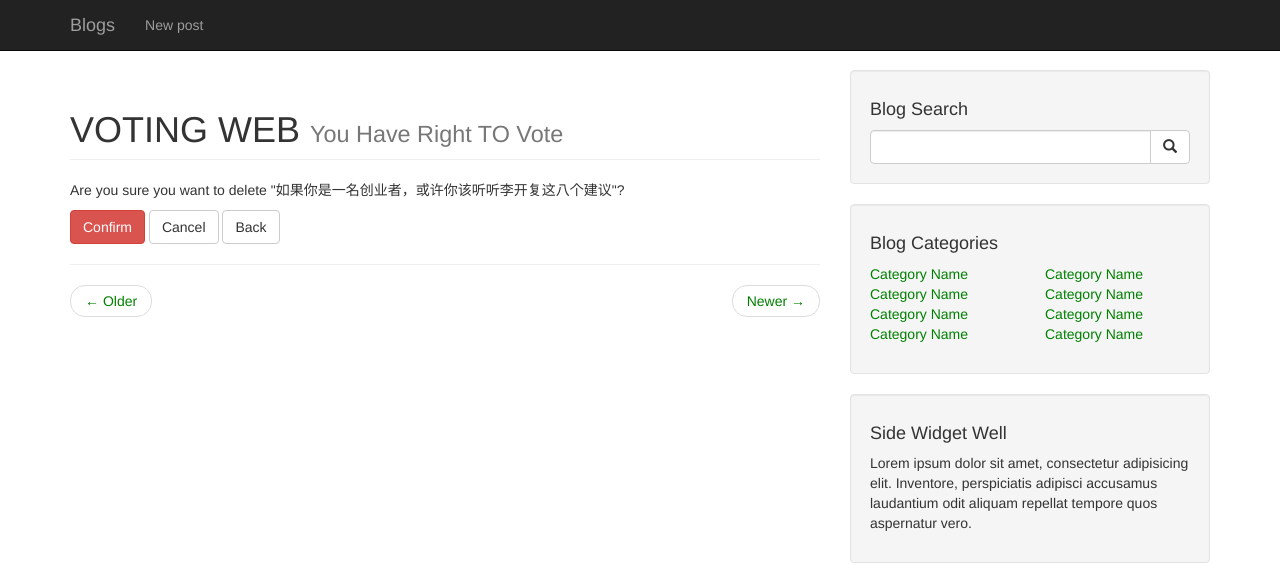
After one commit to NameNolen/Django-workshop, a Django app: page /polls/delete/4/ in a window 1280 px wide. The commit adds this page. Shown: the top 582 px of the page. Run offline with Django 3.2, Linux system fonts and the light colour scheme; data comes from the database, SQL or seed files in the repository; both versions use the stored data as it was after the commit; some libraries are stand-ins or nearby versions.

Commit message:
modified:   mysite/db.sqlite3 	modified:   mysite/polls/templates/polls/base.html 	new file:   mysite/polls/templates/polls/blog_confirm_delete.html 	modified:   mysite/polls/templates/polls/detail.html 	modified:   mysite/polls/urls.py 	modified:   mysite/polls/views.py

```diff
--- a/mysite/polls/templates/polls/base.html
+++ b/mysite/polls/templates/polls/base.html
@@ -72,7 +72,7 @@
 
 
 
-             {% block content %}{% endblock %}.
+             {% block content %}{% endblock %}
                 <hr>
 
                 <!-- Pager -->
--- /dev/null
+++ b/mysite/polls/templates/polls/blog_confirm_delete.html
@@ -0,0 +1,13 @@
+ {% extends "polls/base.html" %}
+{% block content%}
+
+<form action="" method="post">
+{% csrf_token %}
+<p>Are you sure you want to delete "{{ object }}"?</p>
+<button type="submit" class="btn btn-danger" >Confirm</button>
+<a class="btn btn-default"  href="{% url 'polls:detail' blog.id %}"  role="button">Cancel</a>
+<a class="btn btn-default"  href="javascript:history.back()"  role="button">Back</a>
+
+</form>
+
+{% endblock %}
--- a/mysite/polls/templates/polls/detail.html
+++ b/mysite/polls/templates/polls/detail.html
@@ -10,4 +10,5 @@
 
 {% endautoescape %}
 <a class="btn btn-default"  href="{% url 'polls:BlogUpdate' blog.id %}"  role="button">Update</a>
+<a class="btn btn-danger"  href="{% url 'polls:BlogDelete' blog.id %}"  role="button">Delete</a>
 {% endblock %}
--- a/mysite/polls/urls.py
+++ b/mysite/polls/urls.py
@@ -10,4 +10,5 @@
      url(r'^(?P<blog_id>[0-9]+)/vote/$',views.vote,name='vote'),
      url(r'^add/$', views.BlogCreate.as_view(), name='BlogCreate'),
      url(r'^update/(?P<pk>[0-9]+)/$', views.BlogUpdate.as_view(), name='BlogUpdate'),
+     url(r'^delete/(?P<pk>[0-9]+)/$',views.BlogDelete.as_view(),name='BlogDelete'),
   ]
--- a/mysite/polls/views.py
+++ b/mysite/polls/views.py
@@ -6,6 +6,7 @@
 from django.views import generic
 from django.utils import timezone
 from django.views.generic.edit import CreateView,UpdateView,DeleteView
+from django.core.urlresolvers import reverse_lazy
 #from django.template import RequestContext,loader
 #from django.shortcuts import render
 from  .models import  Choice,Blog
@@ -65,3 +66,7 @@
 	template_name='polls/update.html'
 	def get_success_url(self):
 		return reverse('polls:detail',args=(self.object.id,))
+
+class BlogDelete(DeleteView):
+	model=Blog
+	success_url=reverse_lazy('polls:index',)
```
Also changed, not shown: mysite/db.sqlite3.
